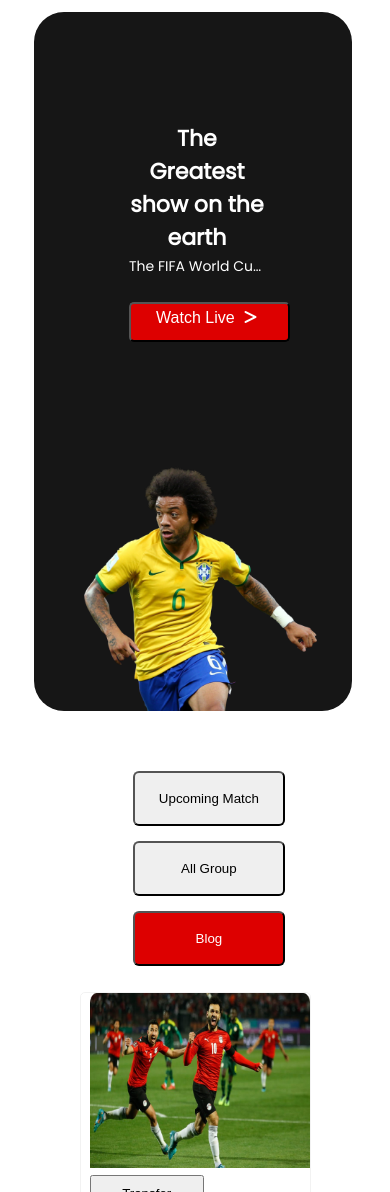
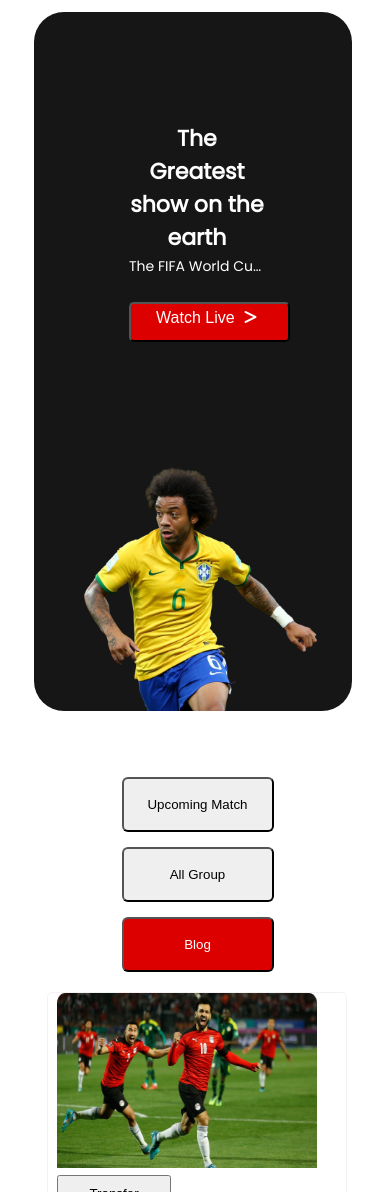
Before and after one commit to Arman-Hossen/world-cup, a plain HTML site: page index.html in a window 390 px wide. Shown: the top 1192 px of the page. Drawn offline with Linux system fonts and the light colour scheme.

Commit message:
first website mobile responsive

```diff
--- a/styles/style.css
+++ b/styles/style.css
@@ -265,7 +265,16 @@
     grid-template-columns: repeat(1, 1fr);
     justify-content: center;
     align-items: center;
+    width: 100%;
+    padding-left: 25px;
 
+
+   }
+   .blog{
+    width: 90%;
+   }
+   .blog .blog-banner img{
+    width: 90%;
    }
    .home-picture{
     width: 233px;
@@ -276,16 +285,18 @@
     height: 245px;
 }
 .information{
-    width: 260px;
+    width: 100%;
     height: 250px;
     background-color: #ffffff;
+    margin-right: 65px;
 }
 .info-button{
     display: grid;
     grid-template-columns: repeat(1,1fr);
 
+    justify-items: center;
 
-    margin: 3.15% 2.8% 8% 8.8% ;
+    /* margin: 3.15% 2.8% 8% 8.8% ; */
 
     background-color: #FFFFFF;
 }
```
